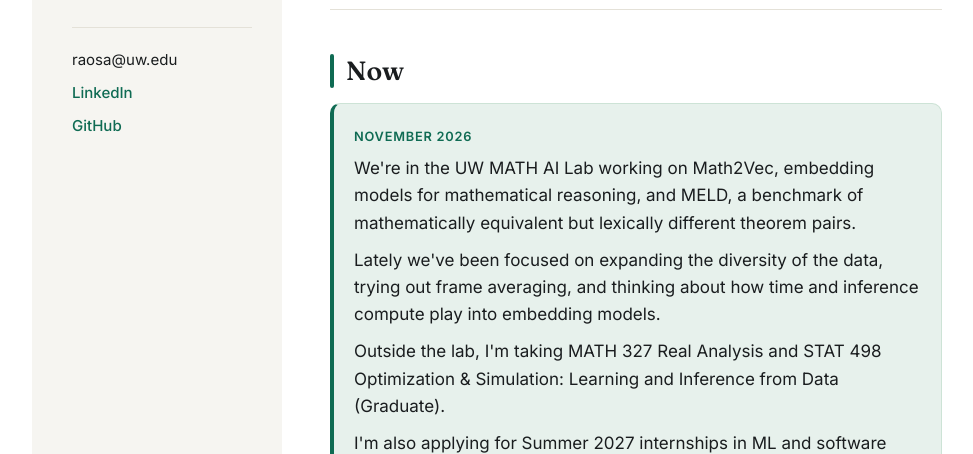
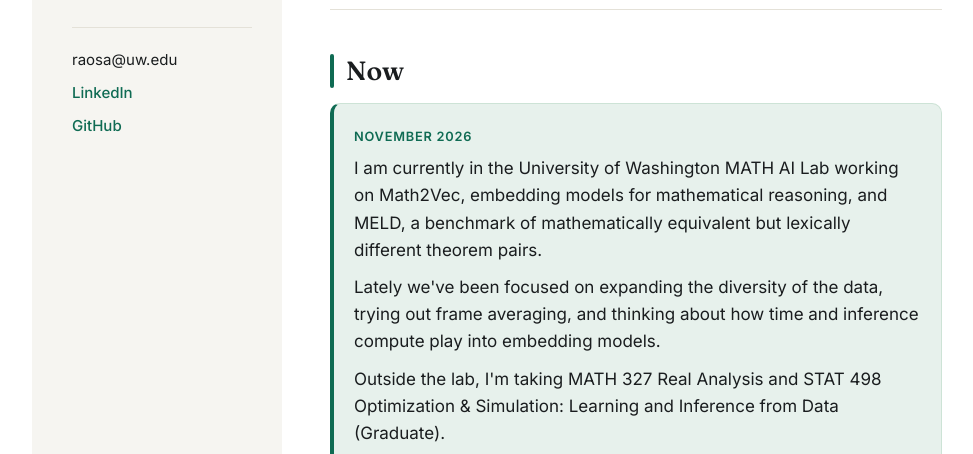
Before and after one commit to SamarthRao91/portfolio, a plain HTML site: page index.html in a window 1280 px wide. Shown: the part 325-779 px from the top of the page, without its empty margins (88-1061 px from the left). Drawn offline with Linux system fonts and the light colour scheme.

Commit message:
Now opener back to I, keep lately as We

```diff
--- a/index.html
+++ b/index.html
@@ -390,9 +390,10 @@ section {
       <div class="now-box">
         <span class="now-date">November 2026</span>
         <p>
-          We're in the UW MATH AI Lab working on Math2Vec, embedding models
-          for mathematical reasoning, and MELD, a benchmark of
-          mathematically equivalent but lexically different theorem pairs.
+          I am currently in the University of Washington MATH AI Lab working
+          on Math2Vec, embedding models for mathematical reasoning, and
+          MELD, a benchmark of mathematically equivalent but lexically
+          different theorem pairs.
         </p>
         <p>
           Lately we've been focused on expanding the diversity of the data,
```
